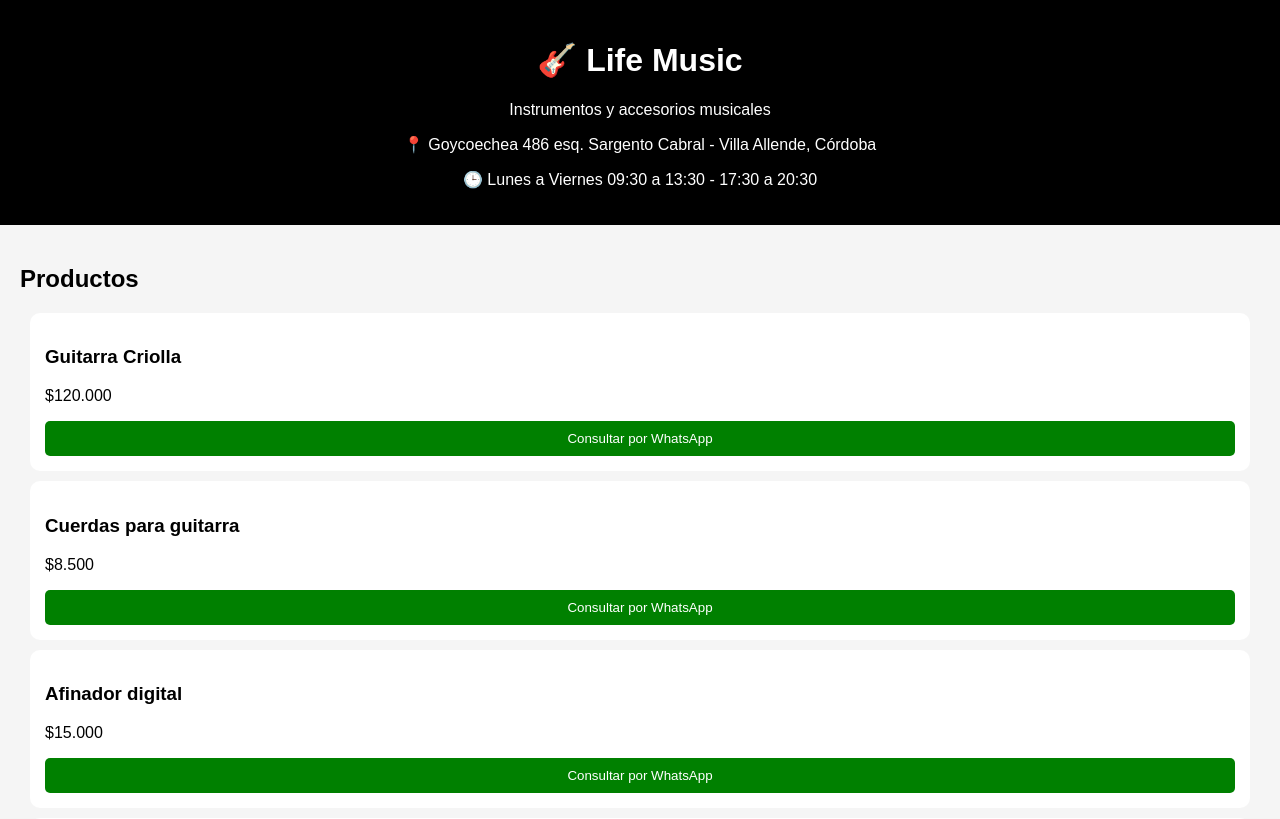
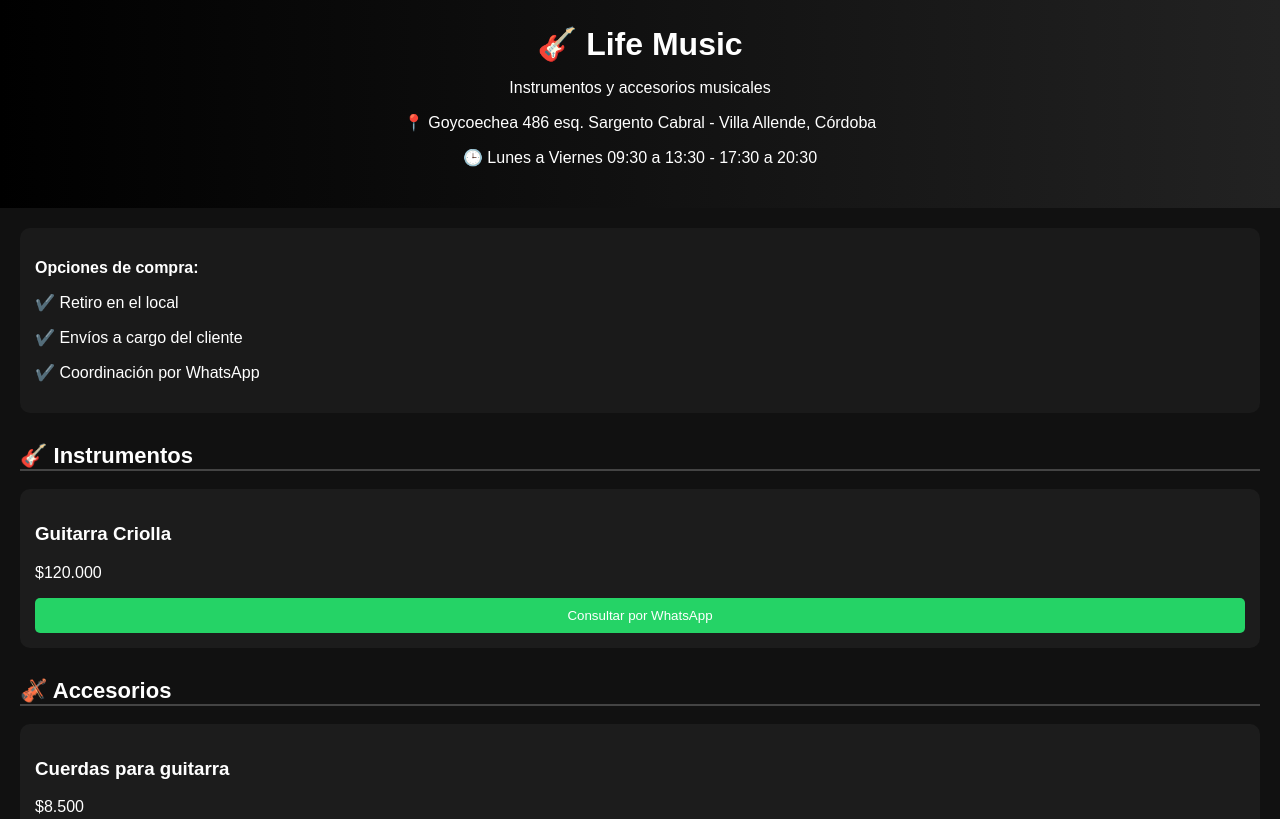
Before and after one commit to lifemusicarg-create/lifemusic-web, a plain HTML site: page index.html in a window 1280 px wide. Shown: the top 819 px of the page. Drawn offline with Linux system fonts and the light colour scheme.

Commit message:
Update index.html

```diff
--- a/index.html
+++ b/index.html
@@ -3,13 +3,66 @@
 <head>
 <meta charset="UTF-8">
 <title>Life Music</title>
+
 <style>
-body { font-family: Arial; margin: 0; background: #f5f5f5; }
-header { background: black; color: white; padding: 20px; text-align: center; }
-.container { padding: 20px; }
-.producto { background: white; padding: 15px; margin: 10px; border-radius: 10px; }
-button { background: green; color: white; padding: 10px; border: none; border-radius: 5px; width: 100%; cursor: pointer; }
-button:hover { background: darkgreen; }
+body {
+  font-family: Arial;
+  margin: 0;
+  background: #111;
+  color: white;
+}
+
+header {
+  background: linear-gradient(90deg, black, #222);
+  padding: 25px;
+  text-align: center;
+}
+
+h1 { margin: 0; }
+
+.container {
+  padding: 20px;
+}
+
+.categoria {
+  margin-top: 30px;
+  font-size: 22px;
+  border-bottom: 2px solid #444;
+}
+
+.producto {
+  background: #1c1c1c;
+  padding: 15px;
+  margin: 10px 0;
+  border-radius: 10px;
+  transition: 0.3s;
+}
+
+.producto:hover {
+  transform: scale(1.02);
+  background: #222;
+}
+
+button {
+  background: #25D366;
+  color: white;
+  padding: 10px;
+  border: none;
+  border-radius: 5px;
+  width: 100%;
+  cursor: pointer;
+}
+
+button:hover {
+  background: #1ebe5d;
+}
+
+.info {
+  background: #1a1a1a;
+  padding: 15px;
+  border-radius: 10px;
+  margin-bottom: 20px;
+}
 </style>
 </head>
 
@@ -24,7 +77,14 @@ button:hover { background: darkgreen; }
 
 <div class="container">
 
-<h2>Productos</h2>
+<div class="info">
+<p><b>Opciones de compra:</b></p>
+<p>✔️ Retiro en el local</p>
+<p>✔️ Envíos a cargo del cliente</p>
+<p>✔️ Coordinación por WhatsApp</p>
+</div>
+
+<h2 class="categoria">🎸 Instrumentos</h2>
 
 <div class="producto">
 <h3>Guitarra Criolla</h3>
@@ -32,17 +92,14 @@ button:hover { background: darkgreen; }
 <button onclick="consultar('Guitarra Criolla')">Consultar por WhatsApp</button>
 </div>
 
+<h2 class="categoria">🎻 Accesorios</h2>
+
 <div class="producto">
 <h3>Cuerdas para guitarra</h3>
 <p>$8.500</p>
 <button onclick="consultar('Cuerdas para guitarra')">Consultar por WhatsApp</button>
 </div>
 
-<div class="producto">
-<h3>Afinador digital</h3>
-<p>$15.000</p>
-<button onclick="consultar('Afinador digital')">Consultar por WhatsApp</button>
-</div>
 <div class="producto">
 <h3>Afinador para Instrumentos</h3>
 <p>$15000</p>
@@ -60,6 +117,7 @@ button:hover { background: darkgreen; }
 <p>$12000</p>
 <button onclick="consultar('Cable para micrófono XLR (Canon) Macho a Plug 5.4mts')">Consultar por WhatsApp</button>
 </div>
+
 </div>
 
 <script>
```
